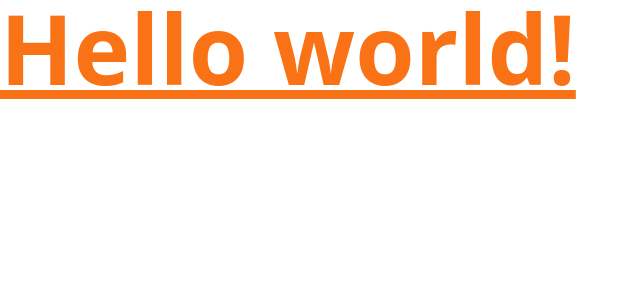
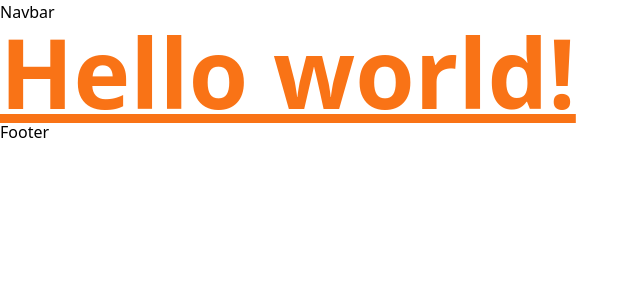
Before and after one commit to surendraSinghKamboj/todo-frontend, a Next.js app: page / in a window 1280 px wide. Shown: the top 300 px of the page, without its empty margins (0-640 px from the left). Built offline with nearby package versions, Linux system fonts and the light colour scheme.

Commit message:
all componenets

```diff
--- /dev/null
+++ b/src/components/Footer.jsx
@@ -0,0 +1,9 @@
+import React from 'react'
+
+const Footer = () => {
+  return (
+    <div>Footer</div>
+  )
+}
+
+export default Footer
--- /dev/null
+++ b/src/components/Navbar.jsx
@@ -0,0 +1,9 @@
+import React from 'react'
+
+const Navbar = () => {
+  return (
+    <div>Navbar</div>
+  )
+}
+
+export default Navbar
--- a/src/pages/_app.js
+++ b/src/pages/_app.js
@@ -1,6 +1,14 @@
+import Footer from '@/components/Footer'
+import Navbar from '@/components/Navbar'
 import '@/styles/globals.scss'
 import '@/styles/tailwind.css'
 
 export default function App({ Component, pageProps }) {
-  return <Component {...pageProps} />
+  return (
+    <>
+      <Navbar />
+      <Component {...pageProps} />
+      <Footer />
+    </>
+  )
 }
```
